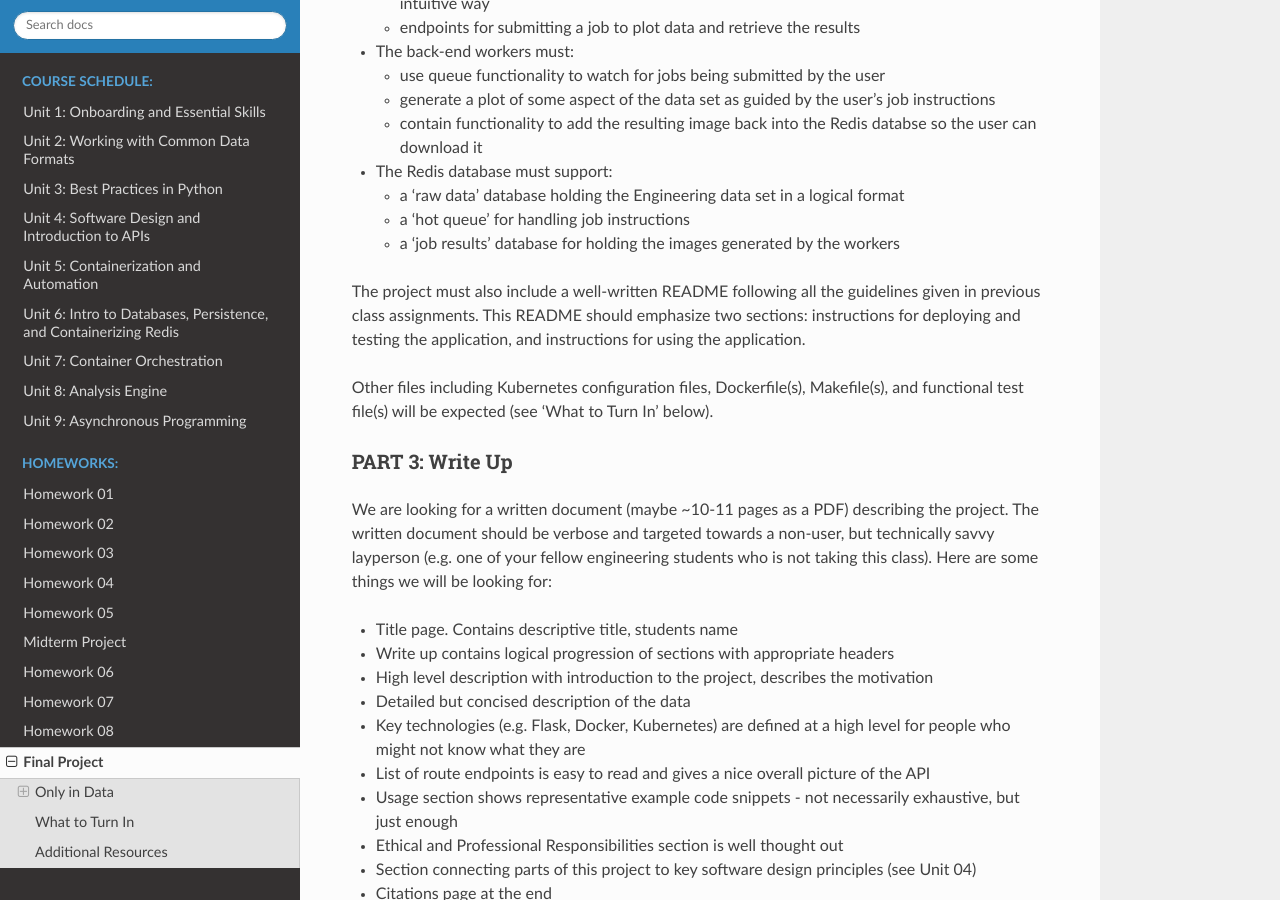
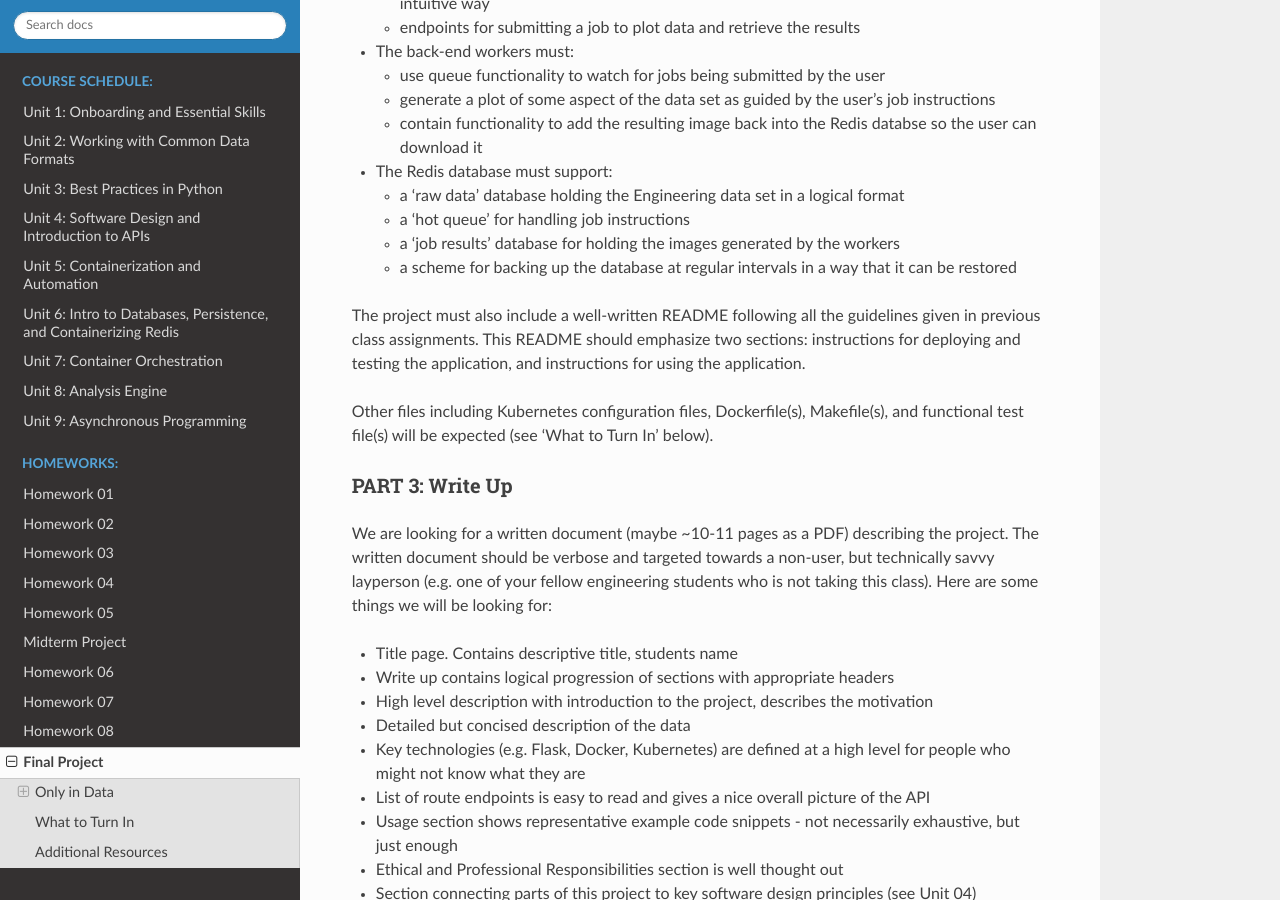
Before and after one commit to TACC/coe-332-sp23, a Sphinx documentation site: the page built from docs/homework/final.rst, in a window 1280 px wide and 900 px high, scrolled down 1165 px. Built offline with Sphinx 7.4.7 and the Read the Docs theme 2.0.0, drawn with Linux system fonts in a browser that asks for light colours.

Commit message:
adding a bit to final

```diff
--- a/docs/homework/final.rst
+++ b/docs/homework/final.rst
@@ -66,6 +66,7 @@ Here are some specific requirements we will look for:
   * a 'raw data' database holding the Engineering data set in a logical format
   * a 'hot queue' for handling job instructions
   * a 'job results' database for holding the images generated by the workers
+  * a scheme for backing up the database at regular intervals in a way that it can be restored
 
 The project must also include a well-written README following all the guidelines
 given in previous class assignments. This README should emphasize two sections:
```
